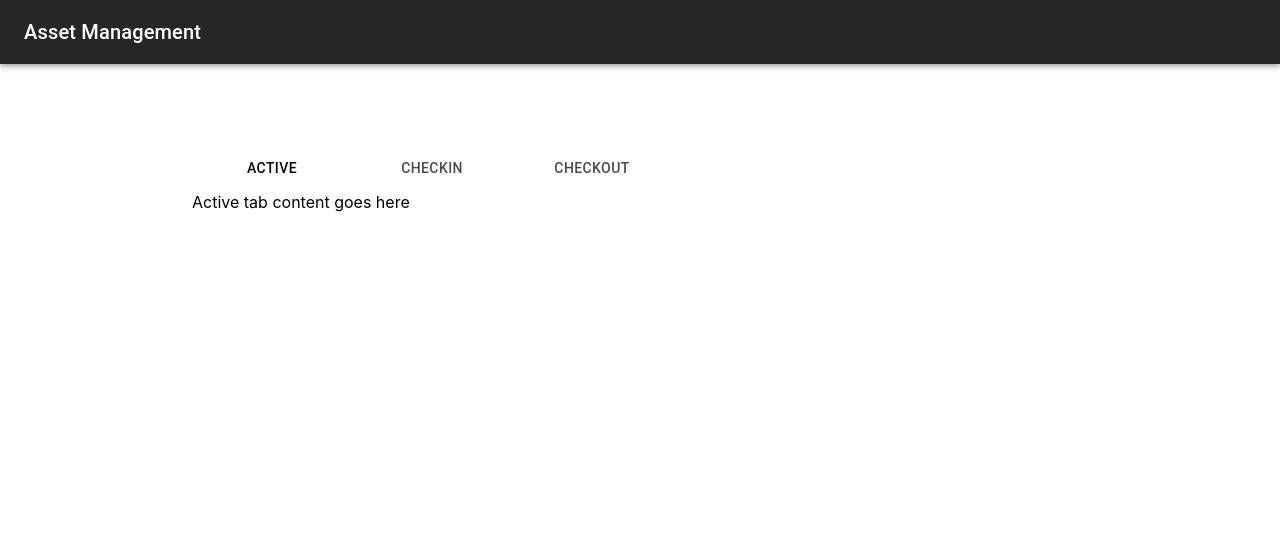
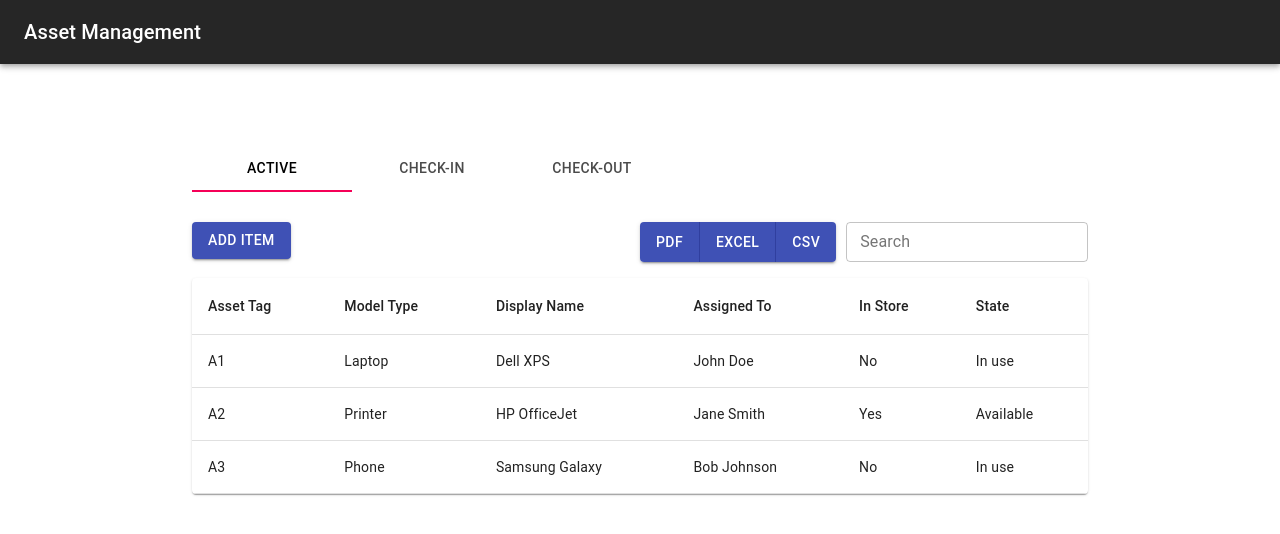
Before and after one commit to HarrisMx/assert-tracker, a React (Create React App) app in the folder web-app/: page /home in a window 1280 px wide. Shown: the top 534 px of the page. Built offline with nearby package versions, Linux system fonts and the light colour scheme.

Commit message:
Added table and buttons to show asset data and export

```diff
--- a/web-app/src/Components/Screens/Home/index.js
+++ b/web-app/src/Components/Screens/Home/index.js
@@ -3,6 +3,8 @@ import PropTypes from 'prop-types';
 import { makeStyles } from '@material-ui/core/styles';
 import Tabs from '@material-ui/core/Tabs';
 import Tab from '@material-ui/core/Tab';
+import Active from '../../Sections/Active';
+import AddItem from '../../Sections/Forms/AddItem';
 
 const useStyles = makeStyles((theme) => ({
   root: {
@@ -58,16 +60,16 @@ export default function Home() {
 
   return (
     <div className={classes.root}>
-      <Tabs value={value} onChange={handleChange} indicatorColor="#262626" aria-label="simple tabs example">
+      <Tabs value={value} onChange={handleChange} aria-label="simple tabs example">
         <Tab label="Active" {...a11yProps(0)} />
-        <Tab label="Checkin" {...a11yProps(1)} />
-        <Tab label="Checkout" {...a11yProps(2)} />
+        <Tab label="Check-in" {...a11yProps(1)} />
+        <Tab label="Check-out" {...a11yProps(2)} />
       </Tabs>
       <TabPanel classes={classes.tab} value={value} index={0}>
-        Active tab content goes here
+        <Active/>
       </TabPanel>
       <TabPanel classes={classes.tab} value={value} index={1}>
-        Checkin tab content goes here
+        <AddItem/>
       </TabPanel>
       <TabPanel classes={classes.tab} value={value} index={2}>
         Checkout tab content goes here
--- /dev/null
+++ b/web-app/src/Components/Sections/Active/index.js
@@ -0,0 +1,57 @@
+import React from 'react';
+import { Button, ButtonGroup, Table, TableBody, TableCell, TableContainer, TableHead, TableRow, Paper, TextField } from '@material-ui/core';
+
+const Active = () => {
+  // Dummy data for the table
+  const rows = [
+    { assetTag: 'A1', modelType: 'Laptop', displayName: 'Dell XPS', assignedTo: 'John Doe', inStore: false, state: 'In use' },
+    { assetTag: 'A2', modelType: 'Printer', displayName: 'HP OfficeJet', assignedTo: 'Jane Smith', inStore: true, state: 'Available' },
+    { assetTag: 'A3', modelType: 'Phone', displayName: 'Samsung Galaxy', assignedTo: 'Bob Johnson', inStore: false, state: 'In use' },
+  ];
+
+  return (
+    <div>
+        <div style={{marginTop: 30, justifyContent: 'center', alignItems: 'center' }}>
+            <div style={{ display: 'flex', justifyContent: 'flex-start', marginBottom: '16px', width: '50%', float: 'left' }}>
+                <Button variant="contained" color="primary">Add Item</Button>
+            </div>
+            <div style={{ display: 'flex', justifyContent: 'flex-end', marginBottom: '16px', width: '50%', float: 'right' }}>
+                <ButtonGroup variant="contained" color="primary" aria-label="export buttons">
+                <Button>PDF</Button>
+                <Button>EXCEL</Button>
+                <Button>CSV</Button>
+                </ButtonGroup>
+                <TextField label="Search" variant="outlined" size="small" style={{marginLeft: 10}} />
+            </div>
+        </div>
+      <TableContainer component={Paper}>
+        <Table>
+          <TableHead>
+            <TableRow>
+              <TableCell>Asset Tag</TableCell>
+              <TableCell>Model Type</TableCell>
+              <TableCell>Display Name</TableCell>
+              <TableCell>Assigned To</TableCell>
+              <TableCell>In Store</TableCell>
+              <TableCell>State</TableCell>
+            </TableRow>
+          </TableHead>
+          <TableBody>
+            {rows.map(row => (
+              <TableRow key={row.assetTag}>
+                <TableCell>{row.assetTag}</TableCell>
+                <TableCell>{row.modelType}</TableCell>
+                <TableCell>{row.displayName}</TableCell>
+                <TableCell>{row.assignedTo}</TableCell>
+                <TableCell>{row.inStore ? 'Yes' : 'No'}</TableCell>
+                <TableCell>{row.state}</TableCell>
+              </TableRow>
+            ))}
+          </TableBody>
+        </Table>
+      </TableContainer>
+    </div>
+  );
+}
+
+export default Active;
--- /dev/null
+++ b/web-app/src/Components/Sections/Forms/AddItem.js
@@ -0,0 +1,142 @@
+import React from 'react';
+import { makeStyles } from '@material-ui/core/styles';
+import {
+  Drawer,
+  TextField,
+  Button,
+  FormControl,
+  InputLabel,
+  Select,
+  MenuItem,
+  Typography
+} from '@material-ui/core';
+
+const useStyles = makeStyles((theme) => ({
+  drawer: {
+    width: '40%',
+  },
+  form: {
+    display: 'flex',
+    flexDirection: 'column',
+    margin: '16px',
+  },
+  formControl: {
+    margin: theme.spacing(1),
+    minWidth: 120,
+  },
+  button: {
+    margin: '16px',
+  },
+}));
+
+const AddItem = ({ open, onClose, onSubmit }) => {
+  const classes = useStyles();
+  const [values, setValues] = React.useState({
+    assetTag: '',
+    modelType: '',
+    displayName: '',
+    assignedTo: '',
+    inStore: '',
+    state: '',
+  });
+
+  const handleChange = (event) => {
+    setValues({ ...values, [event.target.name]: event.target.value });
+  };
+
+  const handleSubmit = (event) => {
+    event.preventDefault();
+    onSubmit(values);
+    onClose();
+  };
+
+  return (
+    <Drawer
+      anchor="left"
+      open={open}
+      onClose={onClose}
+      classes={{ paper: classes.drawer }}
+    >
+      <form className={classes.form} onSubmit={handleSubmit}>
+      <Typography variant="h4" align="center">
+        Add Item
+      </Typography>
+        <TextField
+          label="Asset Tag"
+          name="assetTag"
+          value={values.assetTag}
+          onChange={handleChange}
+          margin="normal"
+          required
+        />
+        <TextField
+          label="Model Type"
+          name="modelType"
+          value={values.modelType}
+          onChange={handleChange}
+          margin="normal"
+          required
+        />
+        <TextField
+          label="Display Name"
+          name="displayName"
+          value={values.displayName}
+          onChange={handleChange}
+          margin="normal"
+          required
+        />
+        <TextField
+          label="Assigned To"
+          name="assignedTo"
+          value={values.assignedTo}
+          onChange={handleChange}
+          margin="normal"
+          required
+        />
+        <FormControl className={classes.formControl} required>
+          <InputLabel>In Store</InputLabel>
+          <Select
+            name="inStore"
+            value={values.inStore}
+            onChange={handleChange}
+          >
+            <MenuItem value="Yes">Yes</MenuItem>
+            <MenuItem value="No">No</MenuItem>
+          </Select>
+        </FormControl>
+        <FormControl className={classes.formControl} required>
+          <InputLabel>State</InputLabel>
+          <Select
+            name="state"
+            value={values.state}
+            onChange={handleChange}
+          >
+            <MenuItem value="New">New</MenuItem>
+            <MenuItem value="Good">Good</MenuItem>
+            <MenuItem value="Fair">Fair</MenuItem>
+            <MenuItem value="Poor">Poor</MenuItem>
+          </Select>
+        </FormControl>
+        <Button
+          className={classes.button}
+          variant="contained"
+          color="primary"
+          type="submit"
+        >
+          Add Item
+        </Button>
+
+        <Button
+          className={classes.button}
+          variant="contained"
+          color="#ff0000"
+          type="submit"
+        >
+          Cancel
+        </Button>
+      </form>
+    </Drawer>
+  );
+};
+
+export default AddItem;
```
